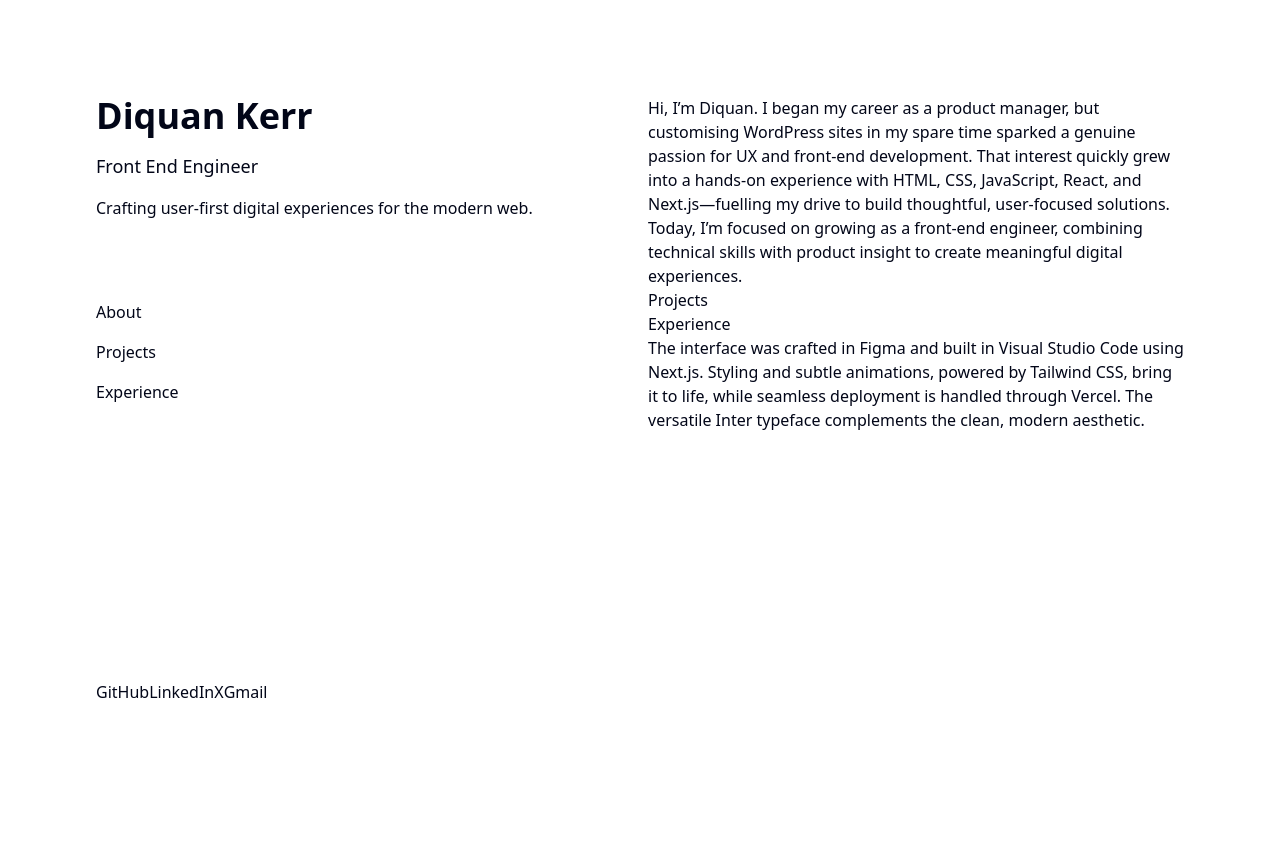
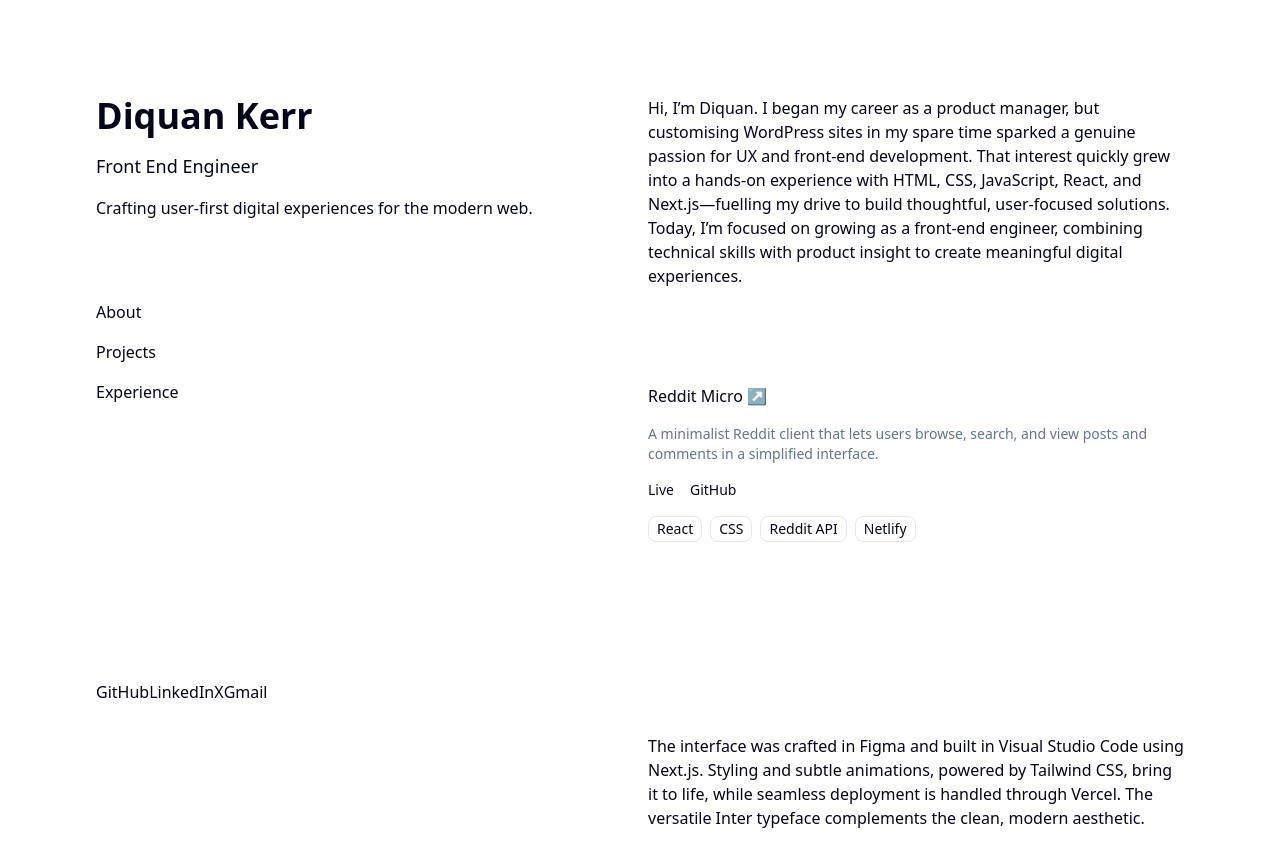
Before and after one commit to DeeKayMA/portfolio-v1, a Next.js app: page / in a window 1280 px wide. Shown: the top 866 px of the page. Before the commit the page ends 800 px from the top, so only its background shows below. Built offline with nearby package versions, Linux system fonts and the light colour scheme.

Commit message:
Started Projects Component

```diff
--- a/src/app/page.tsx
+++ b/src/app/page.tsx
@@ -1,12 +1,12 @@
 import Image from "next/image";
-
-const sectionPadding = ""
+// import { Inter } from "next/font/google";
+import { ProjectCard } from "@/components/projectCard/projectCard";
 
 export default function Home() {
   return (
-    <div className="flex flex-col lg:flex-row lg:min-h-screen m-0 py-12 px-6 md:py-16 md:px-12 lg:p-24 gap-4" >
+    <div className="flex flex-col lg:flex-row lg:min-h-screen m-0 py-12 px-6 md:py-16 md:px-12 lg:p-24 lg:gap-4 gap-16" >
     {/* This is the navigation part of the page */}
-    <aside aria-label="Sidebar navigation" className="lg:w-1/2 flex flex-col lg:justify-between sticky lg:top-24">
+    <aside aria-label="Sidebar navigation" className="lg:w-1/2 flex flex-col lg:justify-between sticky lg:top-24 gap-4 max-h-[calc(100vh-12rem)]">
       <header className="flex flex-col gap-4">
         <h1 className="text-4xl font-bold">Diquan Kerr</h1>
         <h2 className="text-lg font-medium">Front End Engineer</h2>
@@ -33,15 +33,23 @@ export default function Home() {
     </aside>
 
     {/* This is the main part of the page */}
-    <main className="lg:w-1/2">
-      <section aria-label="About me">
+    <main className="lg:w-1/2 flex flex-col gap-24">
+      <section aria-label="About me" id="about">
+        <h2 className="my-4 lg:hidden">About</h2>
         <p>Hi, I’m Diquan. I began my career as a product manager, but customising WordPress sites in my spare time sparked a genuine passion for UX and front-end development. That interest quickly grew into a hands-on experience with HTML, CSS, JavaScript, React, and Next.js—fuelling my drive to build thoughtful, user-focused solutions. Today, I’m focused on growing as a front-end engineer, combining technical skills with product insight to create meaningful digital experiences.</p>
       </section>
-      <section aria-label="Projetcs">
-        <h2>Projects</h2>
+      <section aria-label="Projetcs" id="projects">
+        <h2 className="my-4 lg:hidden">Projects</h2>
+        <ProjectCard
+          name="Reddit Micro"
+          description="A minimalist Reddit client that lets users browse, search, and view posts and comments in a simplified interface."
+          liveLink="https://redditmicro.netlify.app"
+          githubLink="https://github.com/DeeKayMA/reddit_micro"
+          tools={["React", "CSS", "Reddit API", "Netlify"]}
+        />
       </section>
-      <section aria-label="Experience">
-        <h2>Experience</h2>
+      <section aria-label="Experience" id="experience">
+        <h2 className="my-4 lg:hidden">Experience</h2>
       </section>
       <footer>
         <p>The interface was crafted in Figma and built in Visual Studio Code using Next.js. Styling and subtle animations, powered by Tailwind CSS, bring it to life, while seamless deployment is handled through Vercel. The versatile Inter typeface complements the clean, modern aesthetic.</p>
--- a/src/components/projectCard/projectCard.tsx
+++ b/src/components/projectCard/projectCard.tsx
@@ -1,5 +1,47 @@
 import { Badge } from "@/components/ui/badge"
 
-export function BadgeOutline() {
-    return <Badge variant="outline">Outline</Badge>
+type ProjectCardProps = {
+    name: string
+    description: string
+    liveLink: string
+    githubLink: string
+    tools: string[]
+
   }
+
+export function ProjectCard({ name, description, liveLink, githubLink, tools }: ProjectCardProps) {
+
+
+
+    return (
+    <div className="flex flex-row">
+        <div>
+            {/* Need Image */}
+        </div>
+        <div className="flex flex-col gap-4">
+            {/* Project Name */}
+            <h3 className="font-medium">{name} ↗</h3>
+
+            {/* Project Description */}
+            <p className="text-sm text-muted-foreground">{description}</p>
+
+            {/* Project Links */}
+            <div className="flex flex-row gap-4">
+                <a href={liveLink} target="_blank" rel="noopener noreferrer" className="text-sm ">Live</a>
+                <a href={githubLink} target="_blank" rel="noopener noreferrer" className="text-sm ">GitHub</a>
+            </div>
+
+            {/* Tools */}
+            <div className="flex flex-row gap-2">
+                {tools.map((tool) => (
+                    <Badge key={tool} variant="outline" className="text-sm">{tool}</Badge>
+                ))}
+            </div>
+
+        </div>
+
+
+    </div>
+    )
+
+  }
```
